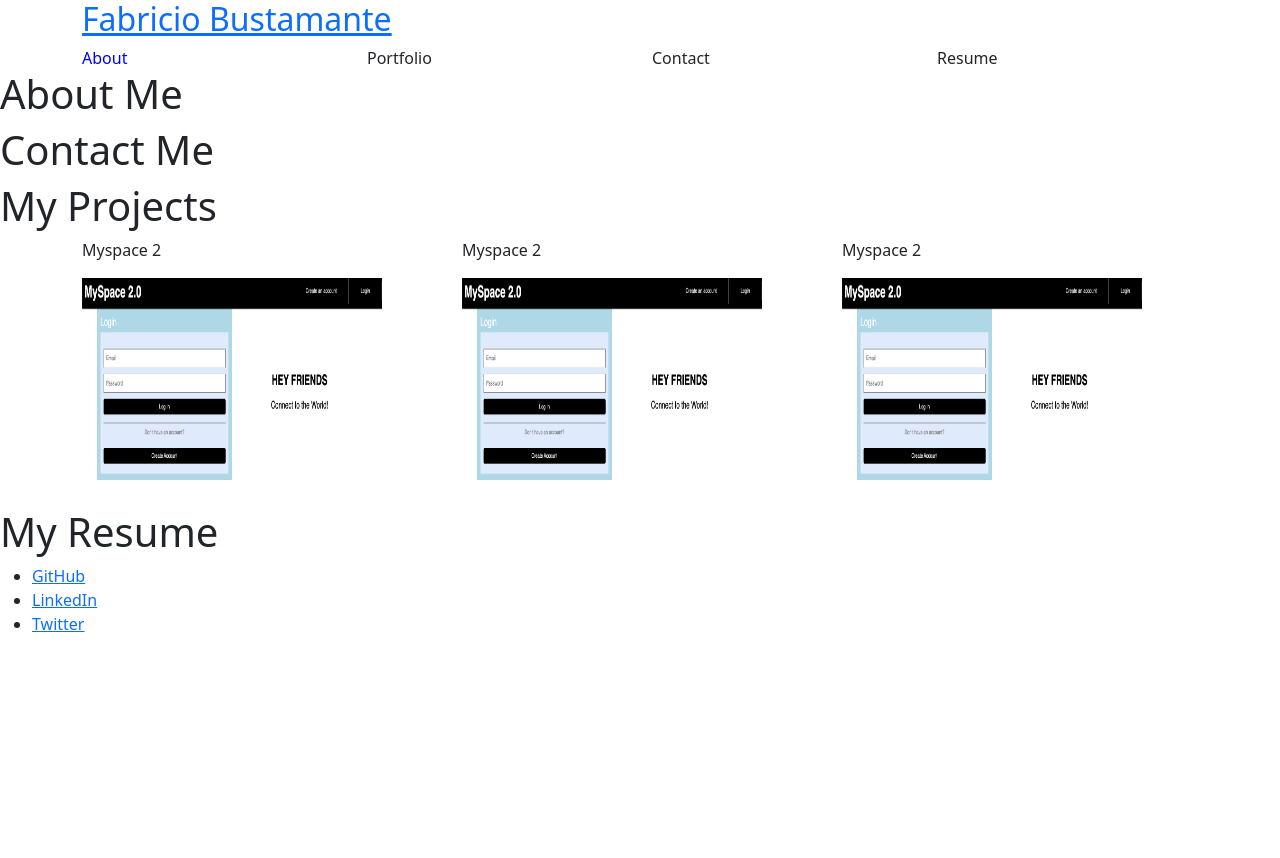
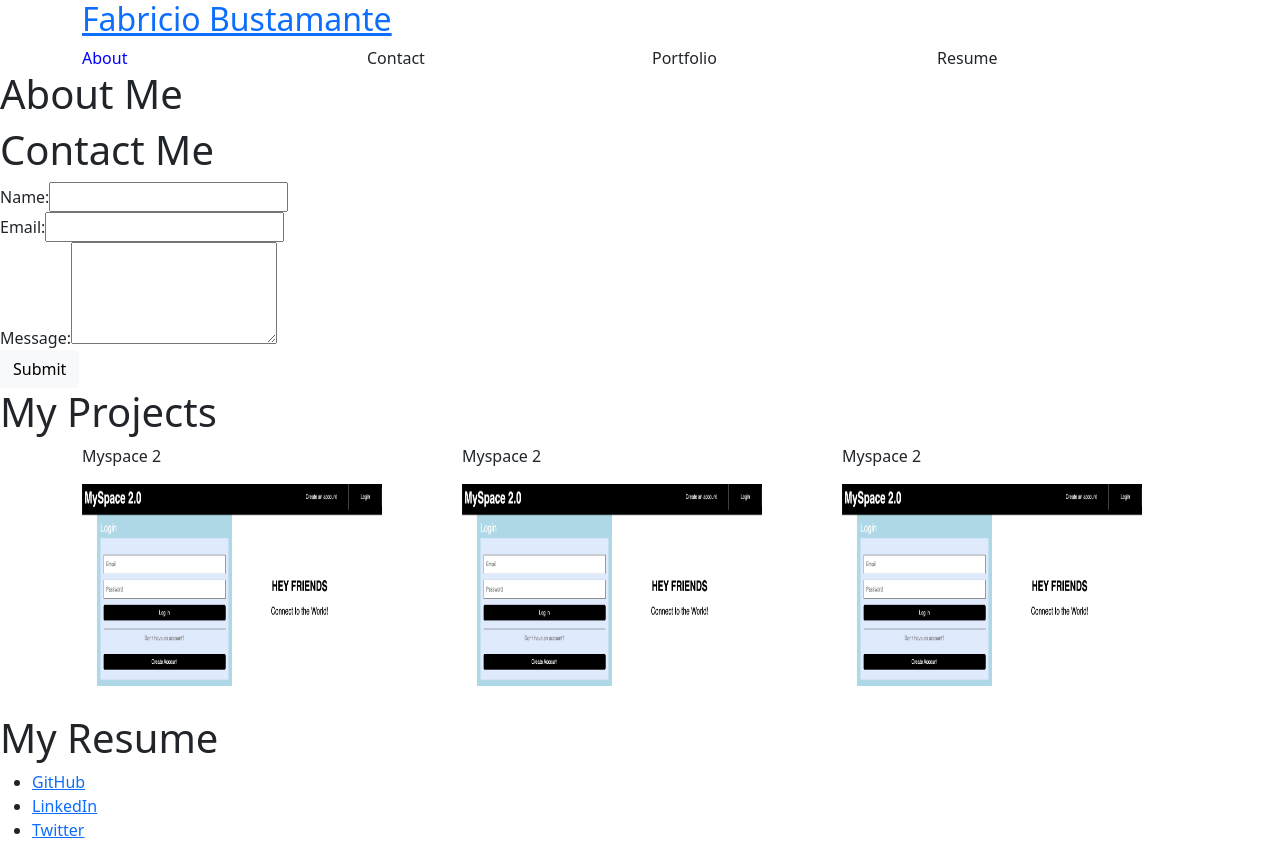
Before and after one commit to fab1214/React-Portfolio, a React (Create React App) app: page / in a window 1280 px wide. Before the commit the page ends 800 px from the top, so only its background shows below. Built offline with nearby package versions, Linux system fonts and the light colour scheme.

Commit message:
add contact form and validation

```diff
--- a/src/App.js
+++ b/src/App.js
@@ -14,10 +14,10 @@
         name: "About"
       },
       {
-        name: "Portfolio",
+        name: "Contact",
       },
       {
-        name: "Contact",
+        name: "Portfolio",
       },
       {
         name: "Resume",
--- a/src/components/Contact/index.js
+++ b/src/components/Contact/index.js
@@ -1,11 +1,68 @@
-import React from 'react';
+import React, {useState} from "react";
+import {validateEmail} from '../../utils/helpers';
 
 const Contact = () => {
-    return (
+    const [formState, setFormState] = useState({name: '', email: '', message: ''});
+    //destructure formState into its properties
+    const { name, email, message } = formState;
+    const [errorMessage, setErrorMessage] = useState('');
+
+    //handleChange() will capture user keystrokes to update the formState via setFormState
+    const handleChange = e => {
+        //if element is email input, run validateEmail function on user input value
+        if(e.target.name === 'email'){
+            const isValid = validateEmail(e.target.value);
+            console.log(isValid);
+            //if email is not valid, give error message
+          if (!isValid) {
+            setErrorMessage('Your email is invalid.');
+          } else {
+            setErrorMessage('');
+          }
+        } else {
+            //if other two input elements (name, message) do not have length, give required message
+          if (!e.target.value.length) {
+            setErrorMessage(`${e.target.name} is required.`);
+          } else {
+            setErrorMessage('');
+          }
+        }
+        setFormState({...formState, [e.target.name]: e.target.value })
+    }
+
+    const handleSubmit = e => {
+        e.preventDefault();
+        console.log(formState);
+    };
+
+  return (
+    <section>
+      <h1>Contact Me</h1>
+      <form id="contact-form" onSubmit={handleSubmit}>
         <div>
-            <h1> Contact Me</h1>
+          <label htmlFor="name">Name:</label>
+          <input type="text" name="name" defaultValue={name} onBlur={handleChange}></input>
         </div>
-    )
-}
+        <div>
+          <label htmlFor="email">Email:</label>
+          <input type="text" name="email" defaultValue={email} onBlur={handleChange}></input>
+        </div>
+        <div>
+          <label htmlFor="message">Message:</label>
+          <textarea name="message" rows="4" defaultValue={message} onBlur={handleChange}></textarea>
+        </div>
+        {/*conditionally render errorMessage div*/}
+        {errorMessage && (
+            <div>
+                <p>{errorMessage}</p>
+            </div>
+        )}
+        <button type="submit" className="btn btn-light">
+          Submit
+        </button>
+      </form>
+    </section>
+  );
+};
 
 export default Contact;
--- /dev/null
+++ b/src/utils/helpers.js
@@ -0,0 +1,4 @@
+export function validateEmail(email) {
+    var re = /^(([^<>()[\]\\.,;:\s@"]+(\.[^<>()[\]\\.,;:\s@"]+)*)|(".+"))@((\[[0-9]{1,3}\.[0-9]{1,3}\.[0-9]{1,3}\.[0-9]{1,3}\])|(([a-zA-Z\-0-9]+\.)+[a-zA-Z]{2,}))$/;
+    return re.test(String(email).toLowerCase());
+  }
```
